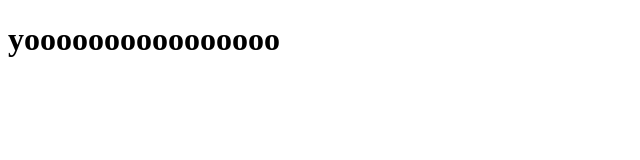
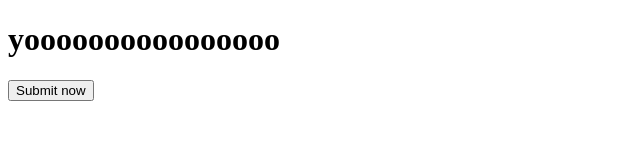
Before and after one commit to Ferro-coder/test, a plain HTML site: page index.html in a window 1280 px wide. Shown: the whole page, without its empty margins (0-640 px from the left). Drawn offline with Linux system fonts and the light colour scheme.

Commit message:
added the submit button

```diff
--- a/index.html
+++ b/index.html
@@ -9,6 +9,7 @@
   </head>
   <body>
     <h1>yoooooooooooooooo</h1>
+    <button>Submit now</button>
     <script src="script.js"></script>
   </body>
 </html>
```
